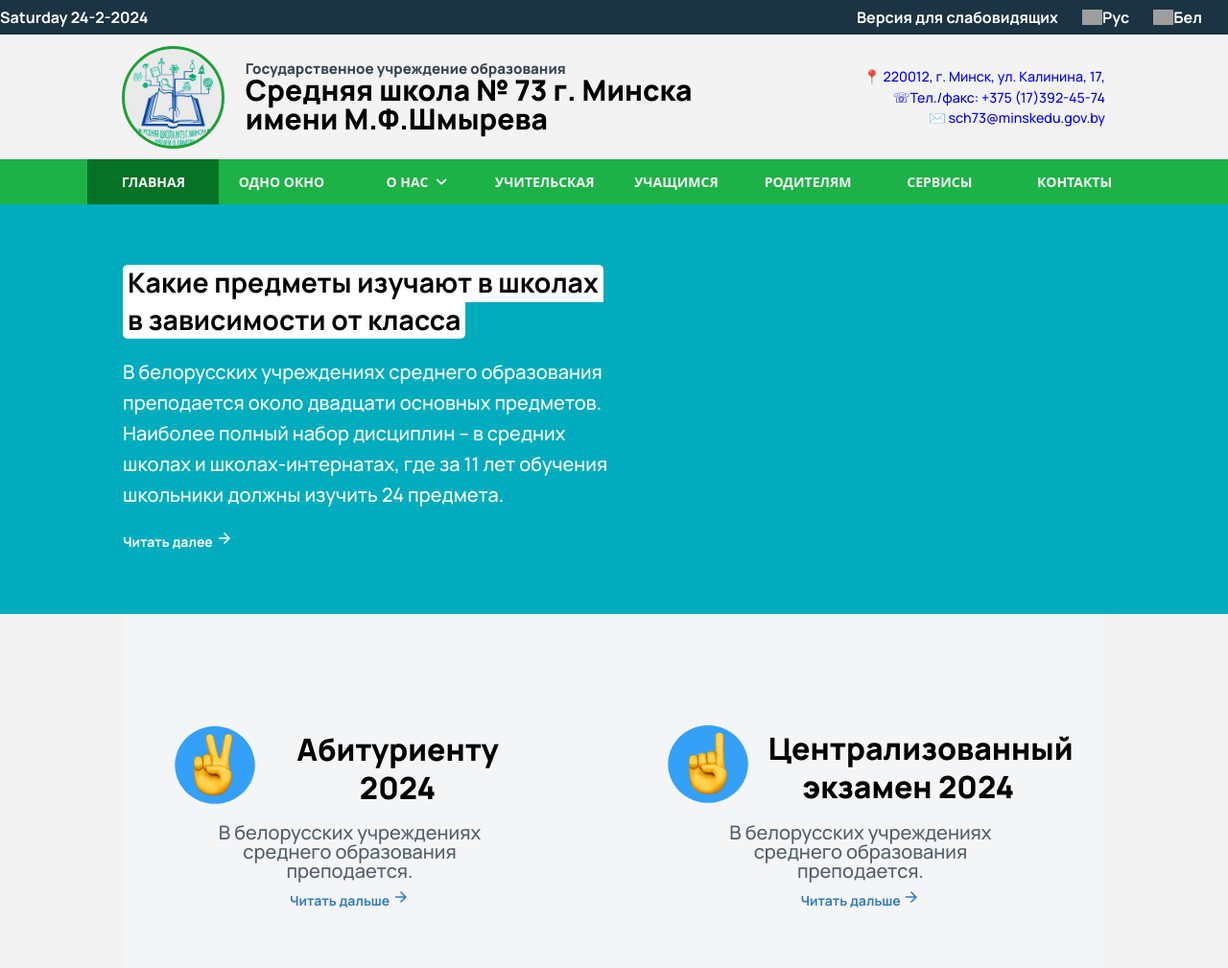
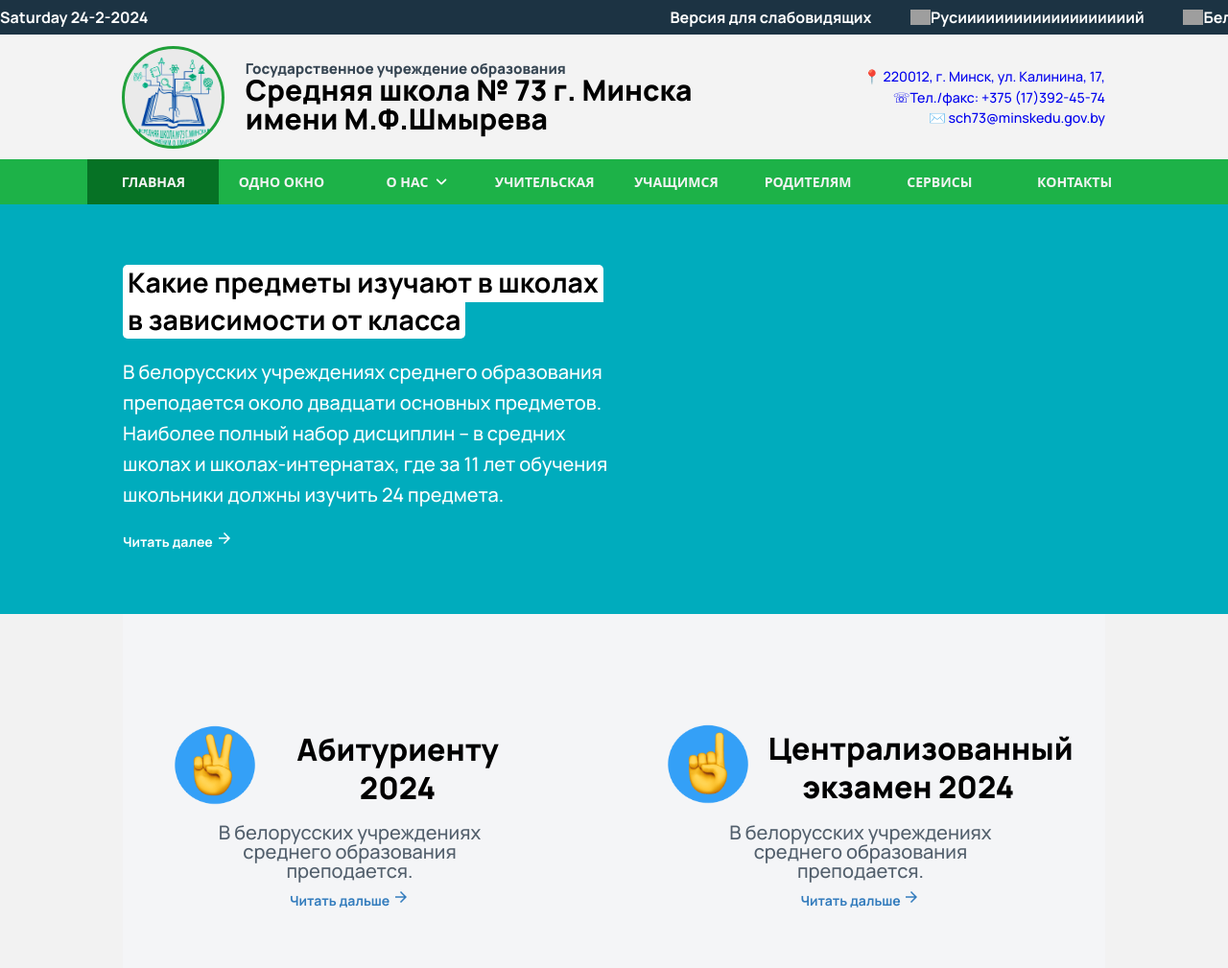
Before and after one commit to ChunChunMaruOfficial/not-a-school-site, a plain HTML site: page index.html in a window 1280 px wide. Shown: the top 1009 px of the page at 96% size. Drawn offline with nearby package versions, Linux system fonts and the light colour scheme; grey boxes are pictures that could not be loaded.

Commit message:
first commit on laptop

```diff
--- a/index.html
+++ b/index.html
@@ -20,7 +20,7 @@
             <span>
                 <p>Версия для слабовидящих</p>
                 <p><img src="https://cdn.jsdelivr.net/npm/emoji-datasource-messenger@4.1.0/img/messenger/64/1f1f7-1f1fa.png"
-                        alt="">Рус</p>
+                        alt="">Русииииииииииииииииииий</p>
                 <p><img src="https://cdn.jsdelivr.net/npm/emoji-datasource-messenger@4.1.0/img/messenger/64/1f1e7-1f1fe.png"
                         alt="">Бел</p>
 
```
